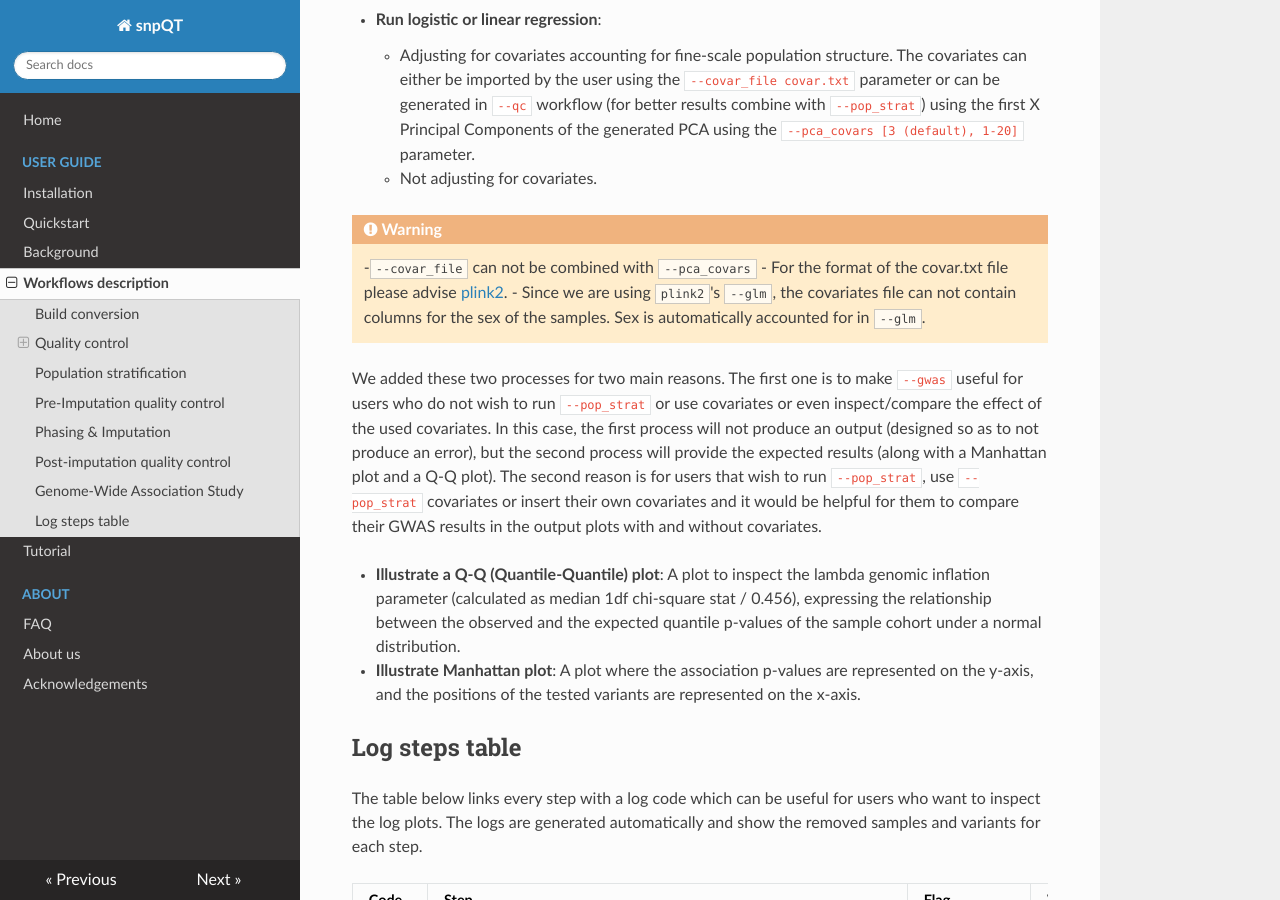
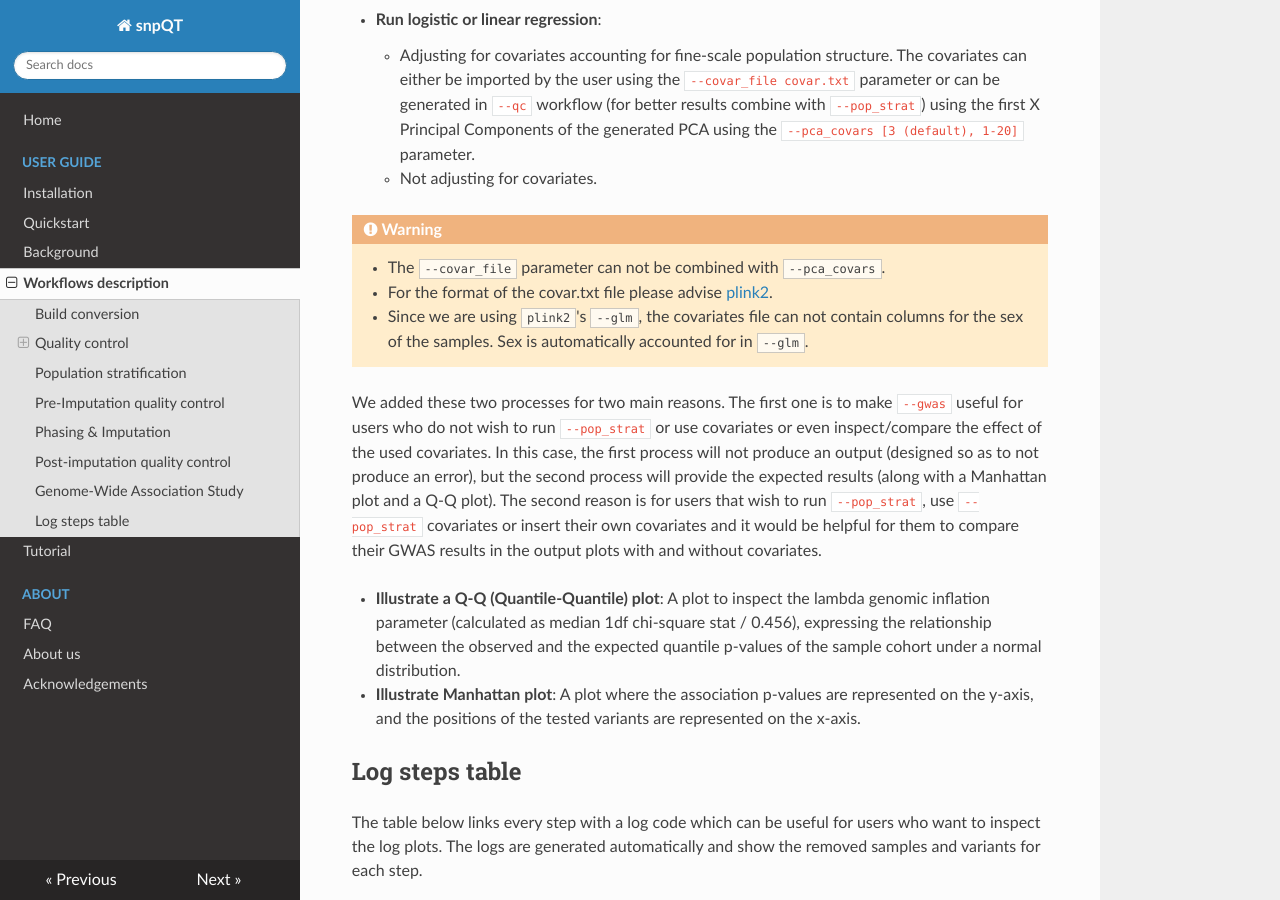
Before and after one commit to nebfield/snpQT, an MkDocs documentation site: the page built from docs/user-guide/workflows.md, in a window 1280 px wide and 900 px high, scrolled down 8815 px. Built offline with MkDocs 1.6.1, drawn with Linux system fonts in a browser that asks for light colours; nearby versions of some CDN libraries.

Commit message:
Update workflows.md

```diff
--- a/docs/user-guide/workflows.md
+++ b/docs/user-guide/workflows.md
@@ -320,9 +320,9 @@ The Genome-Wide Association Studies (GWAS) workflow aims to identify markers wit
 	* Not adjusting for covariates.
 
 !!!Warning
-	-`--covar_file` can not be combined with `--pca_covars`
-	- For the format of the covar.txt file please advise [plink2](https://www.cog-genomics.org/plink2/).
-	- Since we are using `plink2`'s `--glm`, the covariates file can not contain columns for the sex of the samples. Sex is automatically accounted for in `--glm`.
+	* The `--covar_file` parameter can not be combined with `--pca_covars`.
+	* For the format of the covar.txt file please advise [plink2](https://www.cog-genomics.org/plink2/).
+	* Since we are using `plink2`'s `--glm`, the covariates file can not contain columns for the sex of the samples. Sex is automatically accounted for in `--glm`.
 
 We added these two processes for two main reasons. The first one is to make `--gwas` useful for users who do not wish to run `--pop_strat` or use covariates or even inspect/compare the effect of the used covariates. In this case, the first process will not produce an output (designed so as to not produce an error), but the second process will provide the expected results (along with a Manhattan plot and a Q-Q plot). The second reason is for users that wish to run `--pop_strat`, use `--pop_strat` covariates or insert their own covariates and it would be helpful for them to compare their GWAS results in the output plots with and without covariates.
 
```
